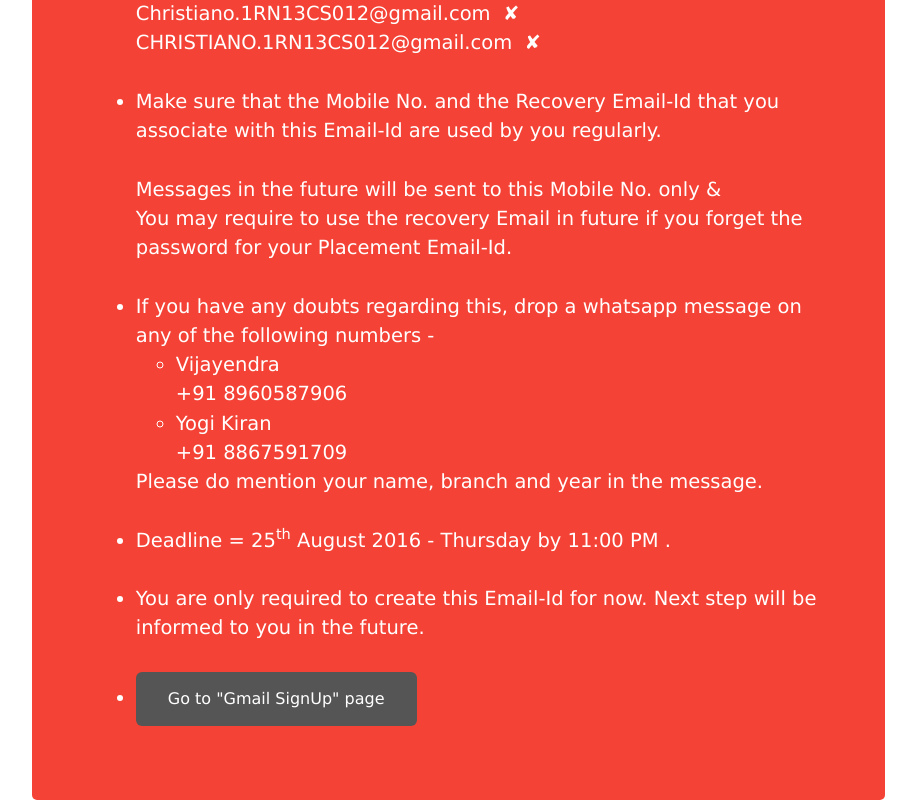
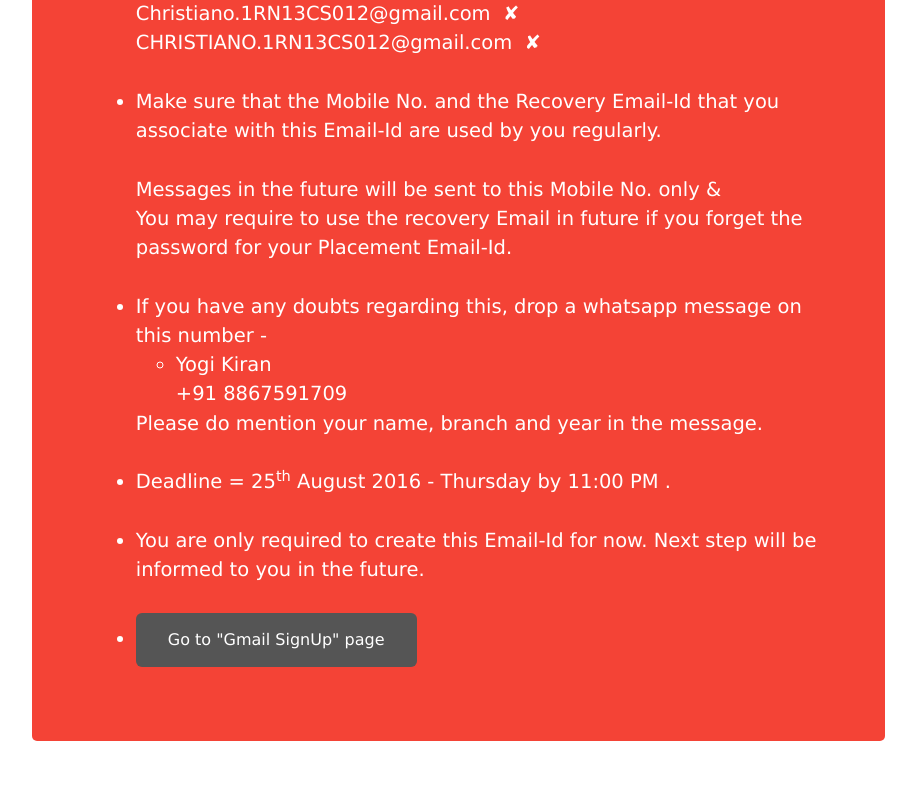
Before and after one commit to vjayendra/placementdb, a plain HTML site: page index.html in a window 1280 px wide. Shown: the part 1215-2015 px from the top of the page, without its empty margins (173-1089 px from the left). After the commit the page ends 1956 px from the top, so only its background shows below. Drawn offline with nearby package versions, Linux system fonts and the light colour scheme; a web font is replaced by a local one.

Commit message:
Update index.html

```diff
--- a/index.html
+++ b/index.html
@@ -79,8 +79,8 @@
             <br/>You may require to use the recovery Email in future if you forget the password for your Placement Email-Id.<br/><br/>
           </li>
 
-          <li>If you have any doubts regarding this, drop a whatsapp message on any of the following numbers -<br/>
-            <ul><li>Vijayendra <br/>+91 8960587906</li>
+          <li>If you have any doubts regarding this, drop a whatsapp message on this number -<br/>
+            <ul>
                 <li>Yogi Kiran<br/>+91 8867591709</li>
             </ul>
             Please do mention your name, branch and year in the message.<br/><br/>
```
